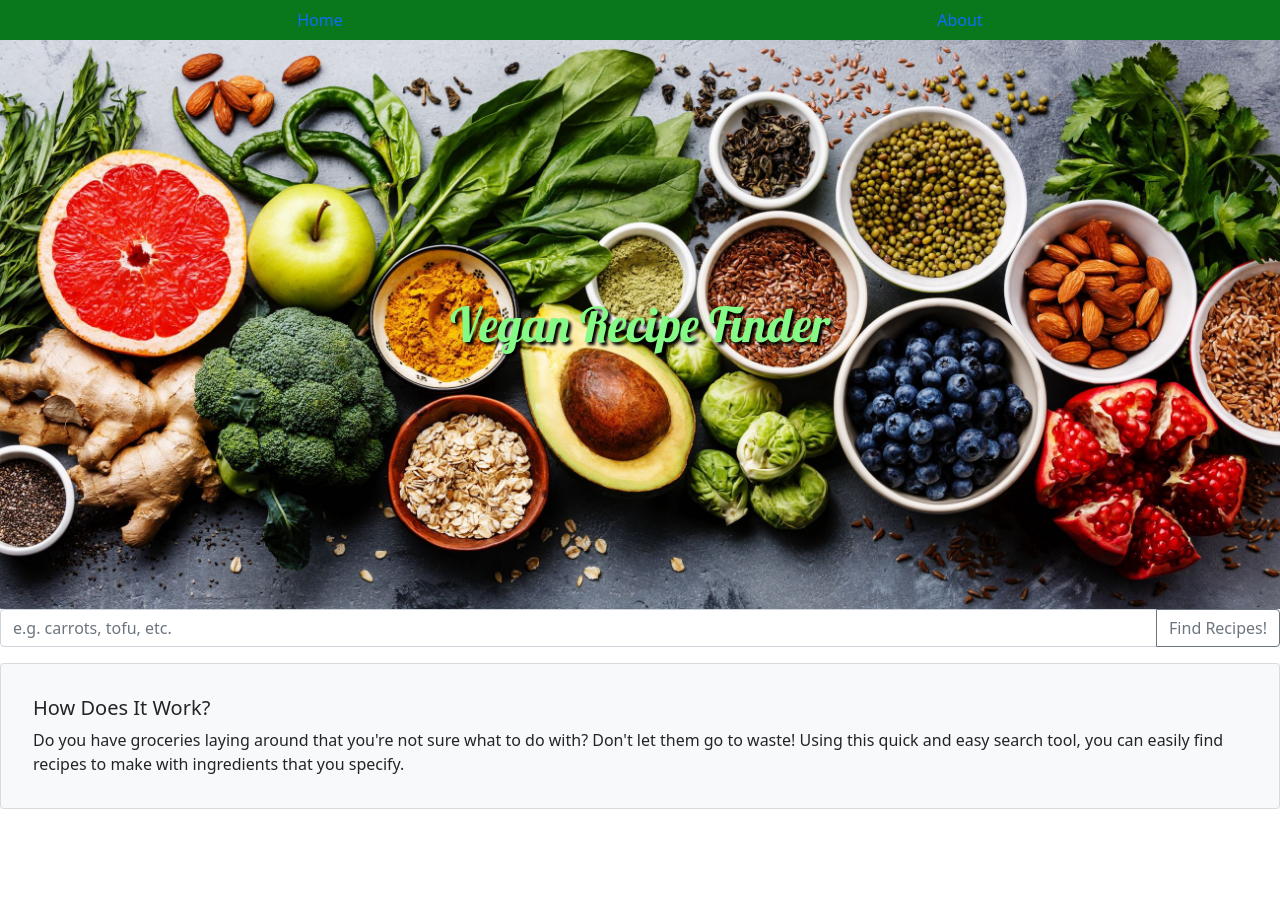
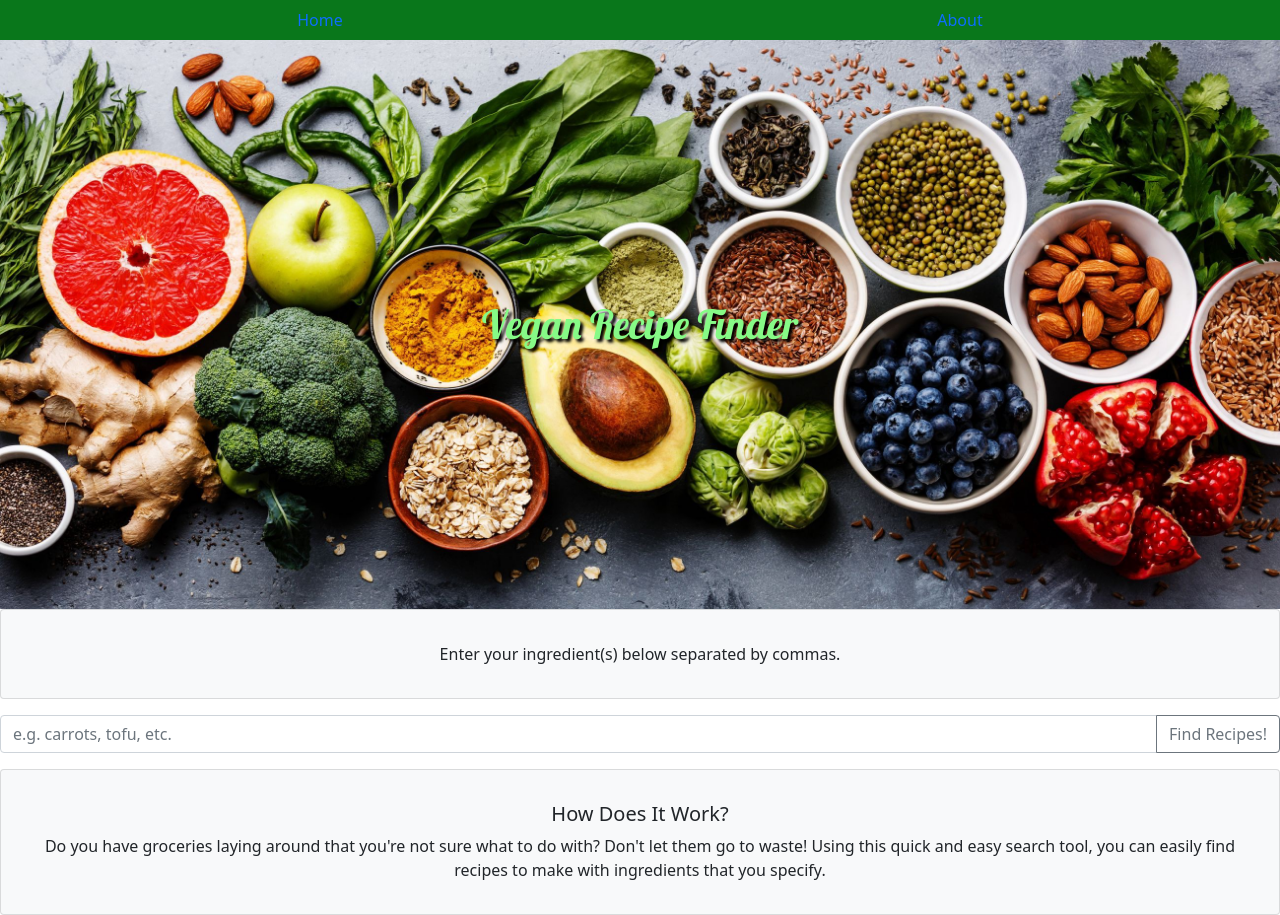
Before and after one commit to ronniexrogers/vegan-recipe-maker, a React (Create React App) app in the folder vegan-recipe-maker/: page / in a window 1280 px wide. Before the commit the page ends 809 px from the top, so only its background shows below. Built offline with nearby package versions, Linux system fonts and the light colour scheme; no server answers.

Commit message:
more styling

```diff
--- a/vegan-recipe-maker/src/App.css
+++ b/vegan-recipe-maker/src/App.css
@@ -60,5 +60,5 @@ a:hover {
   color:rgb(134, 250, 134);
   text-shadow: 3px 3px 3px rgb(0, 0, 0);
   font-family: Lobster;
-  font-size: 6vh;
+  font-size: 5vh;
 }
--- a/vegan-recipe-maker/src/App.js
+++ b/vegan-recipe-maker/src/App.js
@@ -22,7 +22,7 @@ function App() {
   const url = `https://api.spoonacular.com/recipes/complexSearch?apiKey=${API_KEY}&includeIngredients=${userInput
     .trim()
     .split(/\s+/)
-    .join("+")}&number=5&diet=vegan`;
+    .join("+")}&number=10&diet=vegan`;
 
   useEffect(() => {
     fetch(url)
--- a/vegan-recipe-maker/src/Home.js
+++ b/vegan-recipe-maker/src/Home.js
@@ -19,6 +19,14 @@ const Home = (props) => {
         <img className="home-banner" src={banner} alt="vegan food banner" />
         <div className="banner-text">Vegan Recipe Finder</div>
       </div>
+      <Card className="text-center" body color="light">
+          <CardBody>
+            <CardText>
+              Enter your ingredient(s) below separated by commas.
+            </CardText>
+          </CardBody>
+        </Card>
+        <div className="mt-3">
         <div className="input-group mb-3">
           <input
             ref={userInputRef}
@@ -35,12 +43,16 @@ const Home = (props) => {
             Find Recipes!
           </button>
         </div>
-      <div>
+      </div>
+      <div className="text-center">
         <Card body color="light">
           <CardBody>
             <CardTitle tag="h5"> How Does It Work?</CardTitle>
             <CardText>
-              Do you have groceries laying around that you're not sure what to do with? Don't let them go to waste!  Using this quick and easy search tool, you can easily find recipes to make with ingredients that you specify.
+              Do you have groceries laying around that you're not sure what to
+              do with? Don't let them go to waste! Using this quick and easy
+              search tool, you can easily find recipes to make with ingredients
+              that you specify.
             </CardText>
           </CardBody>
         </Card>
--- a/vegan-recipe-maker/src/Recipe.js
+++ b/vegan-recipe-maker/src/Recipe.js
@@ -9,7 +9,7 @@ import {
   CardText,
 } from "reactstrap";
 
-const Recipe = () => {
+const Recipe = (data) => {
   let { id } = useParams();
   const API_KEY = process.env.REACT_APP_API_KEY;
   const ingredientsUrl = `https://api.spoonacular.com/recipes/${id}/ingredientWidget.json?apiKey=${API_KEY}`;
@@ -47,30 +47,12 @@ const Recipe = () => {
     );
   }
 
+  console.log(data)
+
   return (
-    // <div className="recipe">
-    //   <h1> {summary.title} </h1>
-    //   <div className="ingredients">
-    //     Ingredients:
-    //     {ingredients.map((ingredient, index) => (
-    //       <div key={index}>
-    //         -{ingredient.name}: {ingredient.amount.us.value}{" "}
-    //         {ingredient.amount.us.unit}
-    //       </div>
-    //     ))}
-    //   </div>
-
-    //   <div className="instructions">
-    //     Instructions:
-    //     {instructions.map((instruction) => (
-    //       <div key={instruction.number}>-{instruction.step}</div>
-    //     ))}
-    //   </div>
-    // </div>
-
     <div>
       <Card>
-        <CardImg alt="recipe" src="" top width="100%" />
+        <CardImg alt="recipe" src={`https://spoonacular.com/recipeImages/${ id }-312x231.jpg`} top width="100%" />
         <CardBody>
           <CardTitle tag="h5">Ingredients</CardTitle>
           <CardText>
```
Lines whose indentation alone changed are shown as unchanged.
